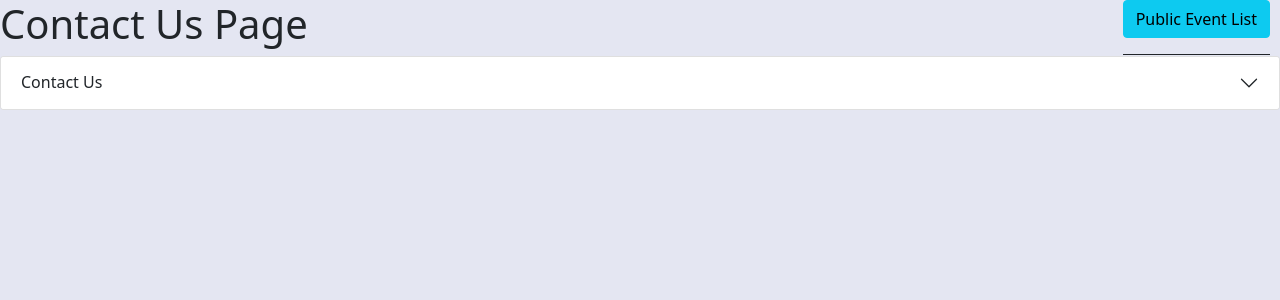
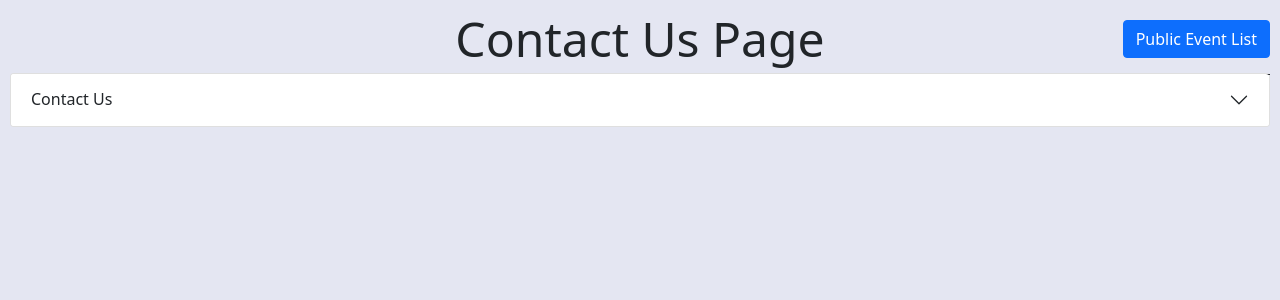
Before and after one commit to turgut-edis/Group1D--CluBil, a React (Create React App) app: page /contact in a window 1280 px wide. Shown: the top 300 px of the page. Built offline with nearby package versions, Linux system fonts and the light colour scheme.

Commit message:
contact styling

```diff
--- a/src/Contact.js
+++ b/src/Contact.js
@@ -13,7 +13,7 @@ function ContactUs() {
   return (
     (<h1>Contact</h1>),
     (
-      <div>
+      <div className="contact-us-collapsible">
         <nav
           style={{
             borderBottom: "solid 1px",
@@ -22,11 +22,11 @@ function ContactUs() {
             right: "10px",
           }}
         >
-          <Button variant="info" onClick={() => routeChange("/")}>
+          <Button variant="primary" className="public-event-page-button" onClick={() => routeChange("/")}>
             Public Event List
           </Button>
         </nav>
-        <h1>Contact Us Page</h1>
+        <div className="display-5 contact-us-page-title">Contact Us Page</div>
         <Contact
           name="Contact Us"
           mail='<a href=“mailto:mailadresi@mailservisi.com">Bize mail göndermek için tıklayın</a>'
--- a/src/app.css
+++ b/src/app.css
@@ -237,3 +237,16 @@ a {
   margin-right: 10px;
   margin-left: 15px;
 }
+
+.public-event-page-button {
+  margin-top: 10px;
+}
+
+.contact-us-page-title {
+  text-align: center;
+  margin-bottom: 5px;
+}
+
+.contact-us-collapsible {
+  padding: 10px;
+}
```
